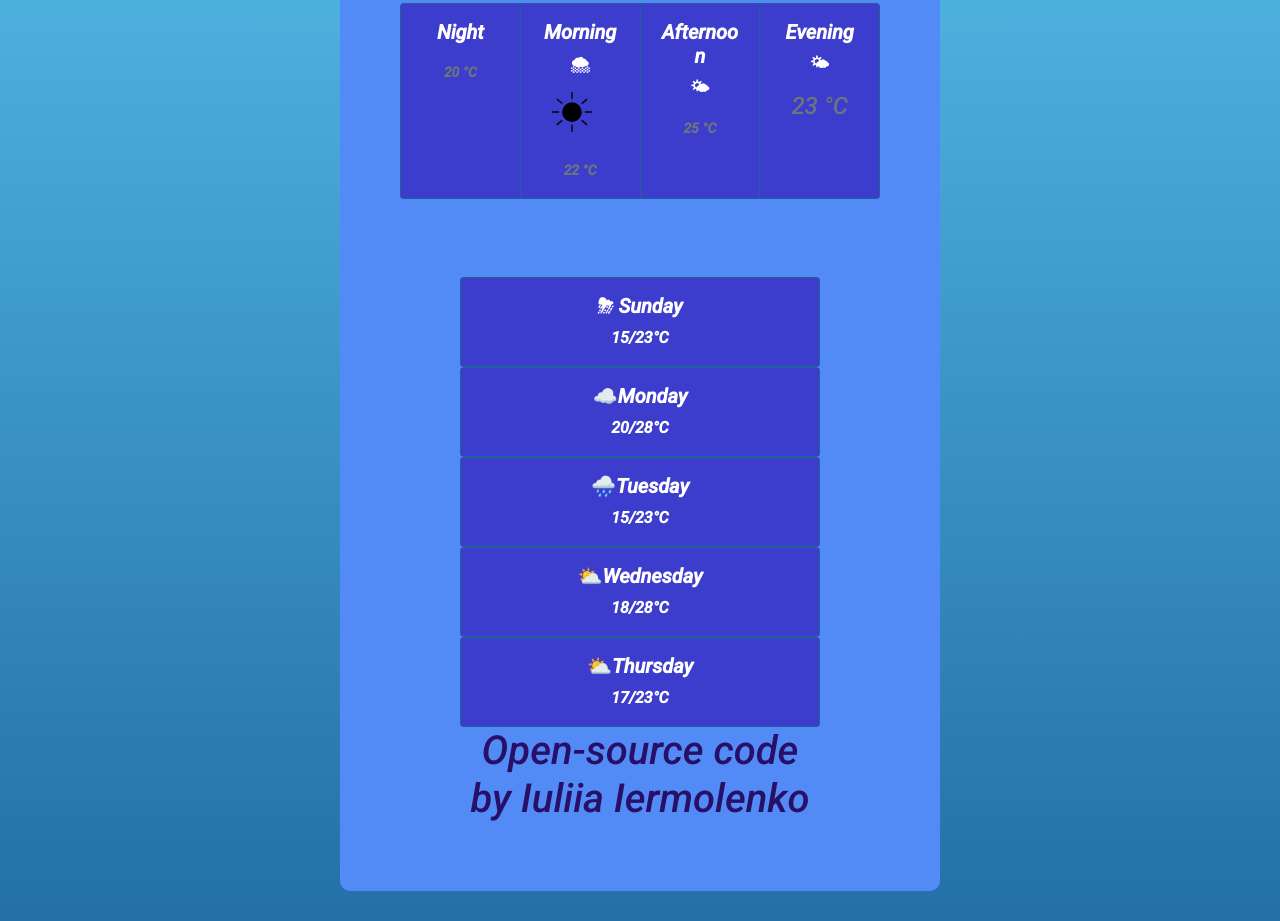
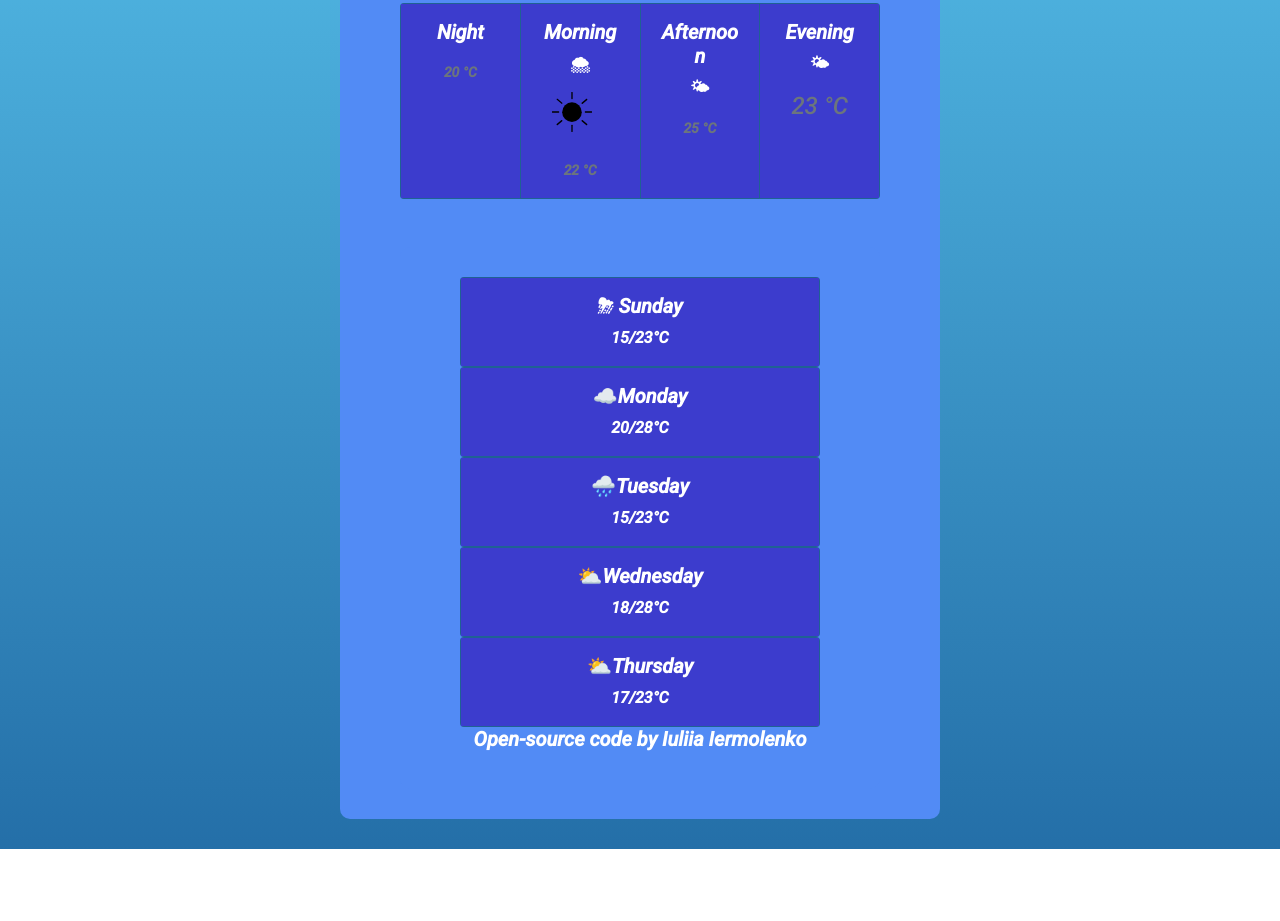
Before and after one commit to IuliiaIermolenko/Iulia_weather_challenge, a plain HTML site: page index.html in a window 1280 px wide. Shown: the part 237-1158 px from the top of the page. After the commit the page ends 1086 px from the top, so only its background shows below. Drawn offline with nearby package versions, Linux system fonts and the light colour scheme; a script that the page names is missing.

Commit message:
Update index.html

```diff
--- a/index.html
+++ b/index.html
@@ -164,12 +164,13 @@
  </div>
 </div>
 </div>
+</br>
 
-<div><h1>
+<h5>
     Open-source code <a href="https://github.com/IuliiaIermolenko/Iulia_weather_challenge"></a>
     by Iuliia Iermolenko
-</h1>
-    </div>
+</h5>
+
 
     <script src="src/index.js"></script>
 <script src="script.js"></script>
```
